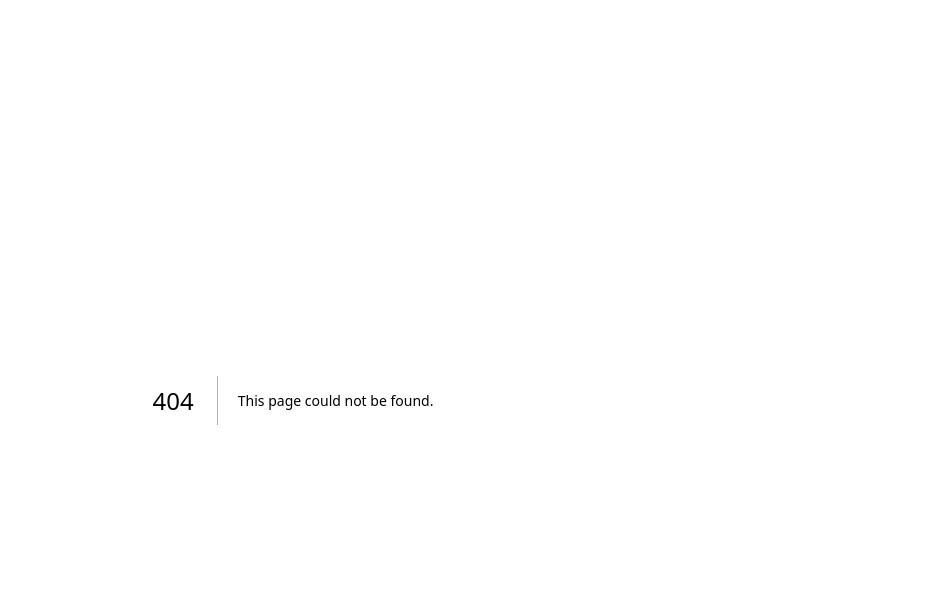
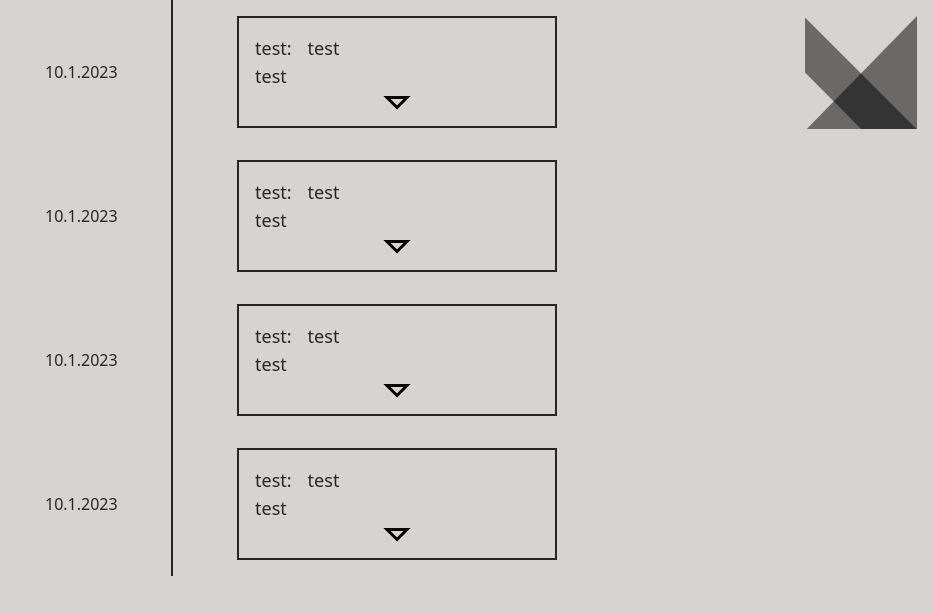
Before and after one commit to jdilla52/portfolio, a Next.js app: page /experience in a window 1280 px wide. Before the commit this address had no page. Shown: the top 614 px of the page, without its empty margins (347-1280 px from the left). Built offline with nearby package versions, Linux system fonts and the light colour scheme; a web font is replaced by a local one.

Commit message:
added logo

```diff
--- a/src/components/experience_card.tsx
+++ b/src/components/experience_card.tsx
@@ -1,4 +1,5 @@
 import Arrow from "./arrow";
+import {useState} from "react";
 
 type ExperienceCardProps = {
     title: string
@@ -8,20 +9,25 @@ type ExperienceCardProps = {
 }
 
 const ExperienceCard = ({title, company, description, link}: ExperienceCardProps) => {
-
-
+    const [toggle, setToggle] = useState(false)
     return (
-        <div className="flex flex-col items-left justify-center border-2 border-black w-80 p-4">
-            <div className="flex flex-row items-left justify-left gap-4">
-                <h3 className="text-xl font-regular">{title}</h3>
-                <h3 className="text-xl font-regular">-</h3>
-                <h3 className="text-xl font-regular" href={link}>{company} </h3>
+        <div className="flex flex-row">
+        <div className="flex flex-row w-36 border-r-2 border-stone-800">
+                <div className="flex flex-col p-4 justify-center">
+                        10.1.2023
+                </div>
+            </div>
+        <div className="flex flex-col items-left justify-center border-2 border-stone-800 w-80 p-4 ml-16 my-4" onClick={()=> setToggle(!toggle)}>
+            <div className="flex flex-row items-left justify-left gap-4 text-lg">
+                <h3 className="">{title}:</h3>
+                <h3 className="" href={link}>{company} </h3>
             </div>
             <p className="text-lg">{description}</p>
-
+            {toggle && <p className="text-lg">test</p>}
             <div className="flex flex-row items-center justify-center">
                 <Arrow/>
             </div>
+        </div>
         </div>
     )
 }
--- /dev/null
+++ b/src/components/logo.tsx
@@ -0,0 +1,16 @@
+
+
+
+
+const Logo = () => {
+    return (
+        <div>
+            <svg width="100%" height="100%" viewBox="0 0 79 80" fill="none" xmlns="http://www.w3.org/2000/svg">
+                <path opacity="0.5" d="M1 80L79 0V80H1Z" fill="black"/>
+                <path opacity="0.5" d="M79 80L0 1V39.8305L39.8347 80H79Z" fill="black"/>
+            </svg>
+        </div>
+    )
+}
+
+export default Logo;
--- /dev/null
+++ b/src/pages/experience.tsx
@@ -0,0 +1,22 @@
+import React from "react";
+import ExperienceCard from "../components/experience_card";
+import Logo from "../components/logo";
+
+const FirstPost = () => {
+    return (
+        <div className="min-h-screen  min-w-screen bg-stone-300">
+            <div className="w-36 p-4 absolute right-0">
+                <Logo/>
+            </div>
+            <div className="flex flex-col items-center
+            font-sans font-normal leading-relaxed text-stone-800 font-base">
+                <ExperienceCard title={"test"} company={"test"} description={"test"} link={"example.com"}/>
+                <ExperienceCard title={"test"} company={"test"} description={"test"} link={"example.com"}/>
+                <ExperienceCard title={"test"} company={"test"} description={"test"} link={"example.com"}/>
+                <ExperienceCard title={"test"} company={"test"} description={"test"} link={"example.com"}/>
+            </div>
+        </div>
+    )
+}
+
+export default FirstPost;
--- a/src/pages/index.tsx
+++ b/src/pages/index.tsx
@@ -7,8 +7,12 @@ const Home: NextPage = () => {
     return (
         <>
             <main className="flex min-h-screen flex-col items-center justify-center bg-stone-400
-            font-sans font-normal leading-relaxed text-black font-base">
-                <ExperienceCard title={"test"} company={"test"} description={"test"} link={"example.com"}/>
+            font-sans font-normal leading-relaxed text-stone-400 font-base">
+
+                <div className="flex flex-col items-center justify-center gap-12 px-4 py-16 "> hello
+                    <Link href="/experience">this page!</Link>
+                </div>
+
                 {/*<div className="container flex flex-col items-center justify-center gap-12 px-4 py-16 ">*/}
                 {/*    <h1 className="text-5xl font-extrabold tracking-tight text-white sm:text-[5rem]">*/}
                 {/*        Create <span className="text-[hsl(280,100%,70%)]">T3</span> App*/}
```
